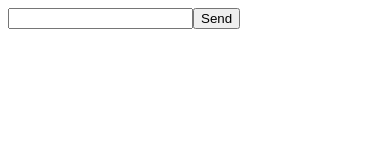
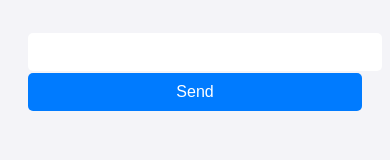
Before and after one commit to spinarunsal/chatES6, a website: page index.html in a window 390 px wide. Drawn offline with Linux system fonts and the light colour scheme.

Commit message:
Updated UI

```diff
--- /dev/null
+++ b/global.css
@@ -0,0 +1,67 @@
+input,
+button {
+  padding: 10px;
+  font-size: 16px;
+  border: none;
+  border-radius: 5px;
+}
+
+input {
+  width: 75%;
+  margin-right: 5px; /* Input ve button arasında boşluk */
+}
+
+button {
+  width: 20%;
+  background-color: #007bff;
+  color: white;
+  cursor: pointer; /* Butona mouse ile üzerine geldiğinde imleç şeklini değiştir */
+}
+
+button:hover {
+  background-color: #0056b3; /* Butonun üzerine gelindiğinde renk değişimi */
+}
+
+#messages {
+  list-style-type: none;
+  margin: 0;
+  padding: 10px;
+  max-height: 300px; /* Listeyi belirli bir yükseklikle sınırla */
+  overflow-y: auto; /* Yükseklik aşıldığında kaydırma çubuğu */
+  box-shadow: 0 0 10px rgba(0, 0, 0, 0.1); /* Kutuya hafif bir gölge ekle */
+}
+
+li {
+  margin-bottom: 8px;
+  padding: 8px;
+  background-color: #f9f9f9; /* Mesaj balonu rengi */
+  border-radius: 10px; /* Yuvarlatılmış köşeler */
+}
+
+body {
+  font-family: Arial, sans-serif;
+  background-color: #f4f4f8; /* Açık arka plan rengi */
+  padding: 20px;
+}
+
+form {
+  display: flex;
+  justify-content: space-between;
+}
+
+@media (max-width: 600px) {
+  input,
+  button {
+    width: 100%; /* Mobil cihazlarda input ve button genişliği */
+    margin-top: 5px;
+  }
+
+  button {
+    width: 100%;
+    margin-top: 2px;
+  }
+
+  form {
+    flex-direction: column; /* Mobil cihazlarda form elemanlarını dikey olarak diz */
+  }
+}
--- a/index.html
+++ b/index.html
@@ -3,6 +3,8 @@
   <head>
     <meta charset="UTF-8" />
     <title>Chat App</title>
+    <link rel="stylesheet" href="global.css" />
+
     <style>
       body {
         font-family: Arial, sans-serif;
```
